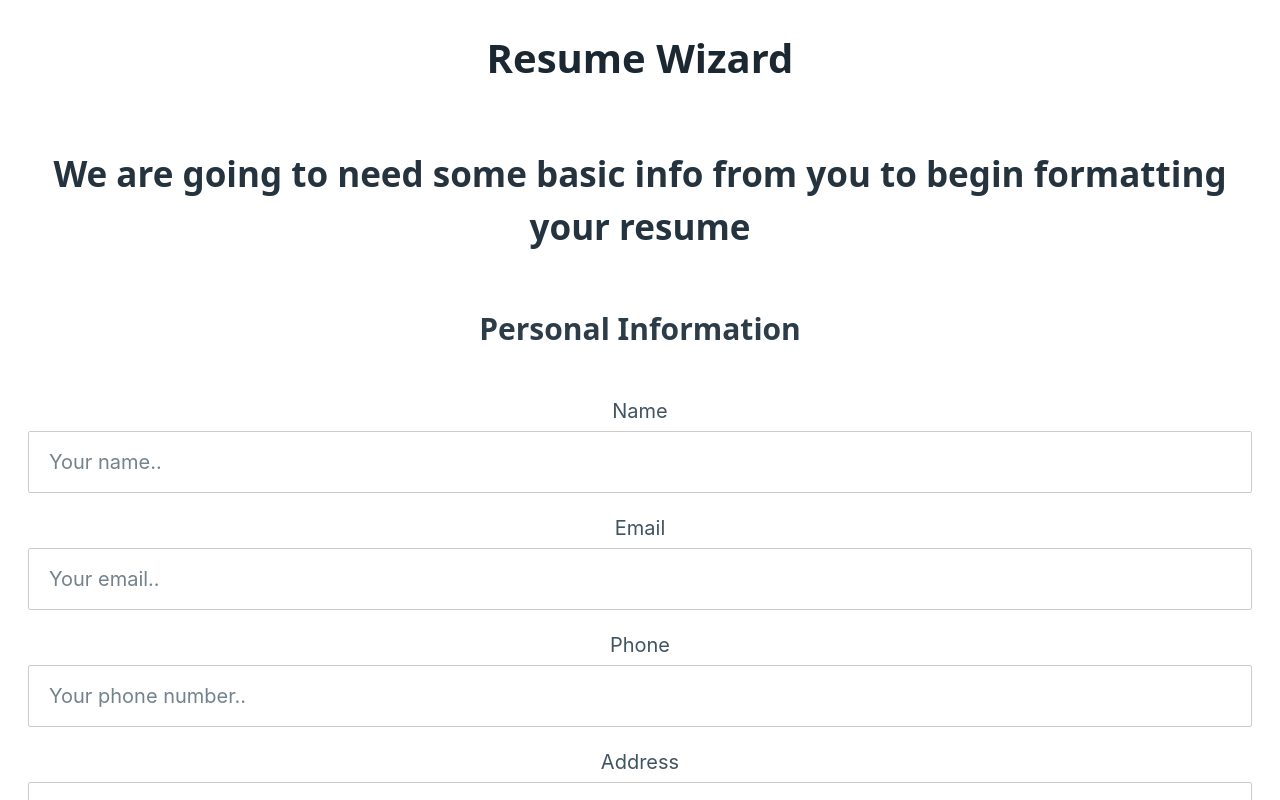
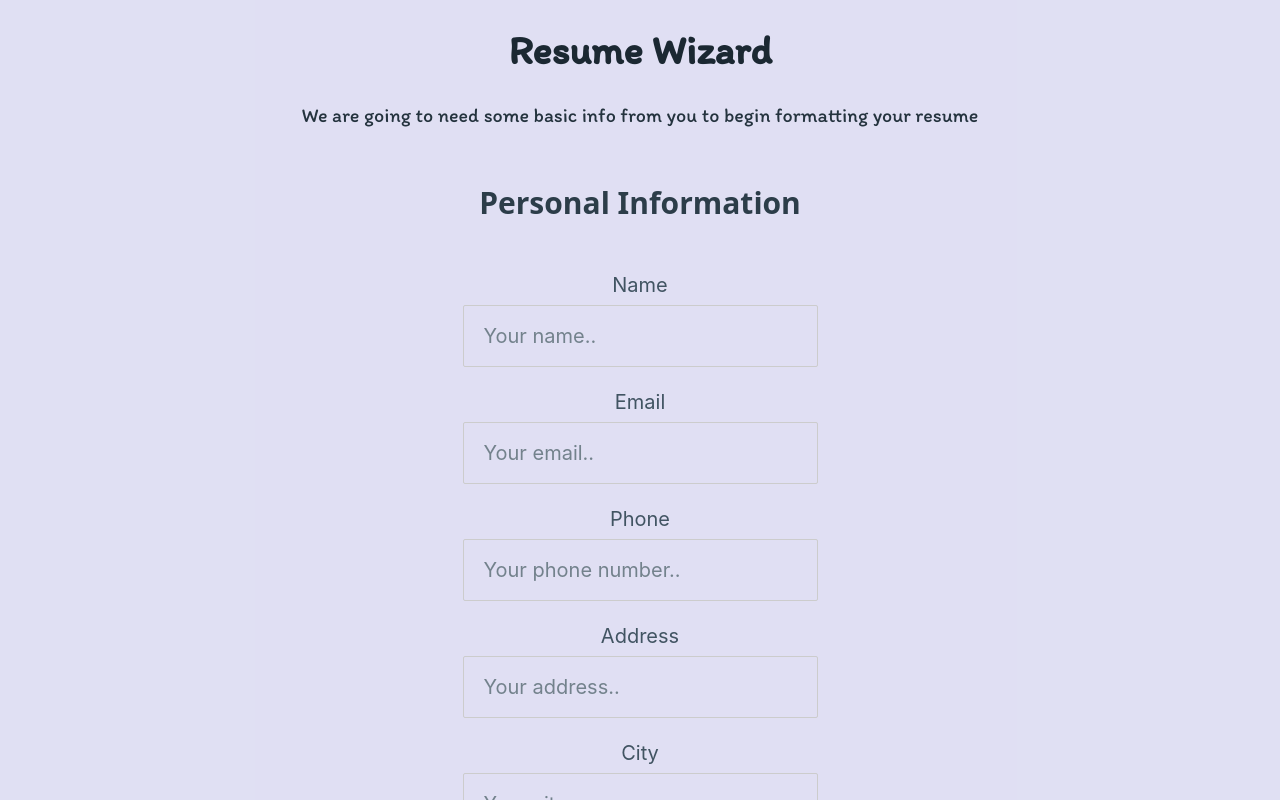
Before and after one commit to TheCaffeinatedCoders/Resume-Wizard-CruzHacks, a Svelte app in the folder frontend/: page / in a window 1280 px wide. Both pictures are taken after a click on the button "Get Started". Shown: the top 800 px of the page. Built offline with nearby package versions, Linux system fonts and the light colour scheme.

Commit message:
add Infopage with some dynamics

```diff
--- a/frontend/src/routes/Info.svelte
+++ b/frontend/src/routes/Info.svelte
@@ -1,9 +1,21 @@
 <script>
 
+let emptyForm = { company: '', position: '', start: '', end: '' };
+  let Objects = [emptyForm];
+
+  function addObject() {
+    Objects.push(emptyForm);
+    Objects = [...Objects];
+  }
 </script>
 
+
+<div>
     <h1>Resume Wizard</h1>
     <h2>We are going to need some basic info from you to begin formatting your resume</h2>
+
+    <!-- <img src="../images/witch-broom.png" alt="broom"> -->
+
     <form>
         <h3>Personal Information</h3>
         <label for="name">Name</label>
@@ -18,7 +30,9 @@
         <input type="text" id="city" name="city" placeholder="Your city..">
         <label for="state">State</label>
         <input type="text" id="state" name="state" placeholder="Your state..">
+    </form>
 
+    <form>
         <h3>Education</h3>
         <label for="school">School</label>
         <input type="text" id="school" name="school" placeholder="Your school..">
@@ -28,7 +42,9 @@
         <input type="text" id="graduation" name="graduation" placeholder="Your graduation..">
         <label for = "moreeducation">Add More</label>
         <button type = "button" onclick = "alert('Added Education Slot');">Add Education</button>
+    </form>
 
+    <!-- <form> My Code
         <h3>Work Experience</h3>
         <label for="company">Company</label>
         <input type="text" id="company" name="company" placeholder="Your company..">
@@ -40,7 +56,28 @@
         <input type="text" id="end" name="end" placeholder="Your end..">
         <label for = "morejobs">Add More</label>
         <button type = "button" onclick = "alert('Added Job Slot');">Add Jobs</button>
+    </form> -->
 
+    <form>
+        <h3>Work Experience</h3>
+        {#each Objects as object}
+          <label for="company">Company</label>
+          <input type="text" id="company" bind:value={object.company} placeholder="Your company..">
+          <label for="position">Position</label>
+          <input type="text" id="position" bind:value={object.position} placeholder="Your position..">
+          <label for="start">Start</label>
+          <input type="text" id="start" bind:value={object.start} placeholder="Your start..">
+          <label for="end">End</label>
+          <input type="text" id="end" bind:value={object.end} placeholder="Your end..">
+        {/each}
+        <label for="morejobs">Add More</label>
+        <button type="button" on:click={addObject}>
+          Add Jobs
+        </button>
+    </form>
+
+
+    <form>
         <h3>Skills</h3>
         <label for="skill1">Skill 1</label>
         <input type="text" id="skill1" name="skill1" placeholder="Your skill..">
@@ -51,5 +88,38 @@
         <label for = "skilli">Add More</label>
         <button type = "button" onclick = "alert('Added Skill Slot');">Add Skills</button>
         <!-- <input type ="button" id = "skilli" name="skilli"> -->
+    </form>
 
-</form>
+
+</div>
+
+<style>
+    @import url('https://fonts.googleapis.com/css2?family=Itim&display=swap');
+
+    div {
+        position: absolute;
+        top: 0;
+        left: 0;
+        right: 0;
+
+        display: flex;
+        align-items: center;
+        justify-content: center;
+        flex-flow: column;
+        background-color: rgba(175, 174, 224, 0.39);
+    }
+
+    h1 {
+        font-family: 'Itim', cursive;
+        margin-top: 20px;
+        margin-bottom: 20px;
+    }
+
+    h2 {
+        margin-bottom: 50px;
+        font-family: 'Itim', cursive;
+        font-size: 20px;
+        font-weight: 100;
+    }
+
+</style>
```
Lines whose indentation alone changed are shown as unchanged.
